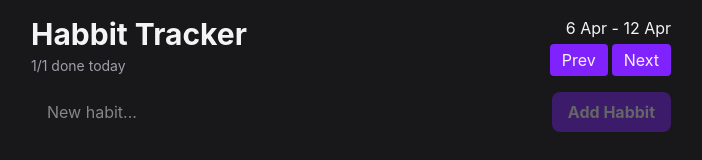
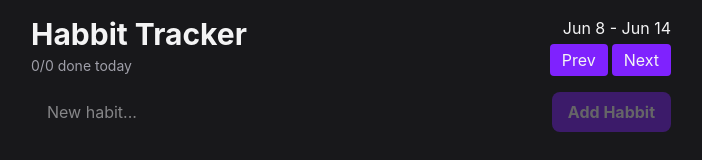
Before and after one commit to VenkatVardhan/HabitTracker, a React (Vite) app: page / in a window 1280 px wide. Shown: the top 160 px of the page, without its empty margins (289-991 px from the left). Built offline with nearby package versions, Linux system fonts and the light colour scheme.

Commit message:
added the next and prev funtionlaity in header

```diff
--- a/src/App.tsx
+++ b/src/App.tsx
@@ -1,17 +1,34 @@
+import { useState } from 'react'
 import HabbitForm from './components/HabbitForm'
 import HabbitList from './components/HabbitList'
 
 import Header from './components/Header'
 
 import { HabbitProvider } from './context/HabbitProvider'
+import { addWeeks, eachDayOfInterval, endOfWeek, startOfWeek } from 'date-fns'
 
 const App = () => {
+  const [weekOffset, setWeekOffset] = useState<number>(0)
+  function nextWeek(){
+      setWeekOffset(curr=>curr+1)
+    }
+    function prevWeek(){
+      setWeekOffset(curr=>curr-1)
+    }
+
+
+    const week  = addWeeks(new Date(),weekOffset)
+
+    const visibleDates=eachDayOfInterval({
+      start:startOfWeek(week, {weekStartsOn:1}),
+      end:endOfWeek(week ,{weekStartsOn:1})
+    })
   return (
     <div className='max-w-2xl mx-auto p-4 flex flex-col gap-4'>
       <HabbitProvider>
-        <Header />
+        <Header visibleDates={visibleDates} nextWeek={nextWeek} prevWeek ={prevWeek} />
         <HabbitForm />
-        <HabbitList />
+        <HabbitList visibleDates={visibleDates} />
       </HabbitProvider>
     </div>
   )
--- a/src/components/HabbitForm.tsx
+++ b/src/components/HabbitForm.tsx
@@ -1,6 +1,6 @@
 import { useState, type SubmitEvent } from 'react'
 import Button from './Button'
-import { useHabbits } from '../context/HabbitProvider'
+import { useHabbits } from '../context/useHabits'
 
 
 export default function HabbitForm() {
--- a/src/components/HabbitList.tsx
+++ b/src/components/HabbitList.tsx
@@ -1,20 +1,22 @@
 import { subDays } from 'date-fns/fp';
 import Button from './Button'
 import {
-  eachDayOfInterval,
-  endOfWeek,
+
   format,
   isFuture,
   isSameDay,
-  startOfWeek,
+
 } from 'date-fns'
 
-import { useHabbits } from '../context/HabbitProvider';
+import { useHabbits, type Habbit } from '../context/useHabits';
+
+type HabbitListProps = {
+
+  visibleDates: Date[]
+}
 
 
-export type Habbit = { id: string; name: string ;completions:Date[]}
-
-export default function HabbitList() {
+export default function HabbitList({visibleDates}:HabbitListProps) {
   const {habbits} =useHabbits();
   if (habbits.length === 0) {
     return (
@@ -26,7 +28,7 @@ export default function HabbitList() {
   return (
     <div className='flex flex-col gap-3'>
       {habbits.map((habbit) => {
-        return <HabbitItem key={habbit.id} id={habbit.id} habbit={habbit}  />
+        return <HabbitItem key={habbit.id} id={habbit.id} habbit={habbit} visibleDates={visibleDates}  />
       })}
     </div>
   )
@@ -35,15 +37,12 @@ type HabbitItemProps = {
 
   id: string
   habbit:Habbit
+  visibleDates: Date[]
 }
 
-function HabbitItem({id ,habbit}: HabbitItemProps) {
+function HabbitItem({id ,habbit ,visibleDates}: HabbitItemProps) {
   const {deleteHabbit,toggleHabbit} = useHabbits();
 
-  const visibleDates = eachDayOfInterval({
-    start: startOfWeek(new Date(), { weekStartsOn: 1 }),
-    end: endOfWeek(new Date(), { weekStartsOn: 1 }),
-  })
   const streak = getStreak(habbit.completions)
   return (
     <div className='rounded-xl bg-zinc-800 p-4 flex-col flex gap-3'>
--- a/src/components/Header.tsx
+++ b/src/components/Header.tsx
@@ -1,19 +1,34 @@
-import Button from "./Button";
 
-export default function Header() {
+import Button from './Button'
+import { useHabbits } from '../context/useHabits'
+import { format ,isToday } from 'date-fns';
+
+
+
+type HeaderProps={
+  visibleDates:Date[];
+  prevWeek:()=>void;
+  nextWeek:()=>void;
+}
+export default function Header({visibleDates ,prevWeek,nextWeek}:HeaderProps) {
+  const { habbits } = useHabbits()
+
+
+  const dateRange = `${format(visibleDates[0],"MMM d")} - ${format(visibleDates.at(-1)!,"MMM d")}`;
+  const doneToday = habbits.filter((h) => h.completions.some((c) => isToday(c)))
   return (
     <header className='flex items-center justify-between'>
       <div className='flex flex-col gap-1'>
         <h1 className='text-3xl font-bold'>Habbit Tracker</h1>
-        <span className='text-zinc-400 text-sm'>1/1 done today</span>
+        <span className='text-zinc-400 text-sm'>{`${doneToday.length}/${habbits.length} done today`}</span>
       </div>
 
       <div className='flex flex-col gap-1 items-end'>
-        <span>6 Apr - 12 Apr</span>
+        <span>{dateRange}</span>
 
         <div className='flex gap-1 items-center justify-between'>
-          <Button>Prev</Button>
-          <Button>Next</Button>
+          <Button onClick={prevWeek}>Prev</Button>
+          <Button onClick={nextWeek}>Next</Button>
         </div>
       </div>
     </header>
--- a/src/context/HabbitProvider.tsx
+++ b/src/context/HabbitProvider.tsx
@@ -1,18 +1,14 @@
-import { createContext, useContext, useState, type ReactNode } from 'react'
-import type { Habbit } from '../components/HabbitList'
+import {  useState, type ReactNode } from 'react'
+
 import { isSameDay } from 'date-fns'
+import { HabbitContext, type Habbit } from './useHabits'
 
-type Context = {
-  habbits: Habbit[]
-  addHabbit: (name: string) => void
-  deleteHabbit: (id: string) => void
-  toggleHabbit: (id: string, date: Date) => void
-}
 
-type HabbitProviderProps = {
-  children: ReactNode
-}
-export const HabbitContext = createContext<null | Context>(null)
+
+  type HabbitProviderProps = {
+    children: ReactNode
+  }
+
 
 export function HabbitProvider({ children }: HabbitProviderProps) {
   const [habbits, setHabbits] = useState<Habbit[]>([
@@ -49,10 +45,3 @@ export function HabbitProvider({ children }: HabbitProviderProps) {
     </HabbitContext>
   )
 }
-export function useHabbits(){
-  const habbitContext = useContext(HabbitContext);
-  if(habbitContext===null){
-    throw new Error("Null context");
-  }
-  return habbitContext;
-}
--- /dev/null
+++ b/src/context/useHabits.ts
@@ -0,0 +1,19 @@
+import { createContext, useContext } from "react"
+
+export type Habbit = { id: string; name: string; completions: Date[] }
+
+type Context = {
+  habbits: Habbit[]
+  addHabbit: (name: string) => void
+  deleteHabbit: (id: string) => void
+  toggleHabbit: (id: string, date: Date) => void
+}
+export function useHabbits() {
+  const habbitContext = useContext(HabbitContext)
+  if (habbitContext === null) {
+    throw new Error('Null context')
+  }
+  return habbitContext
+}
+
+export const HabbitContext = createContext<null | Context>(null)
```
